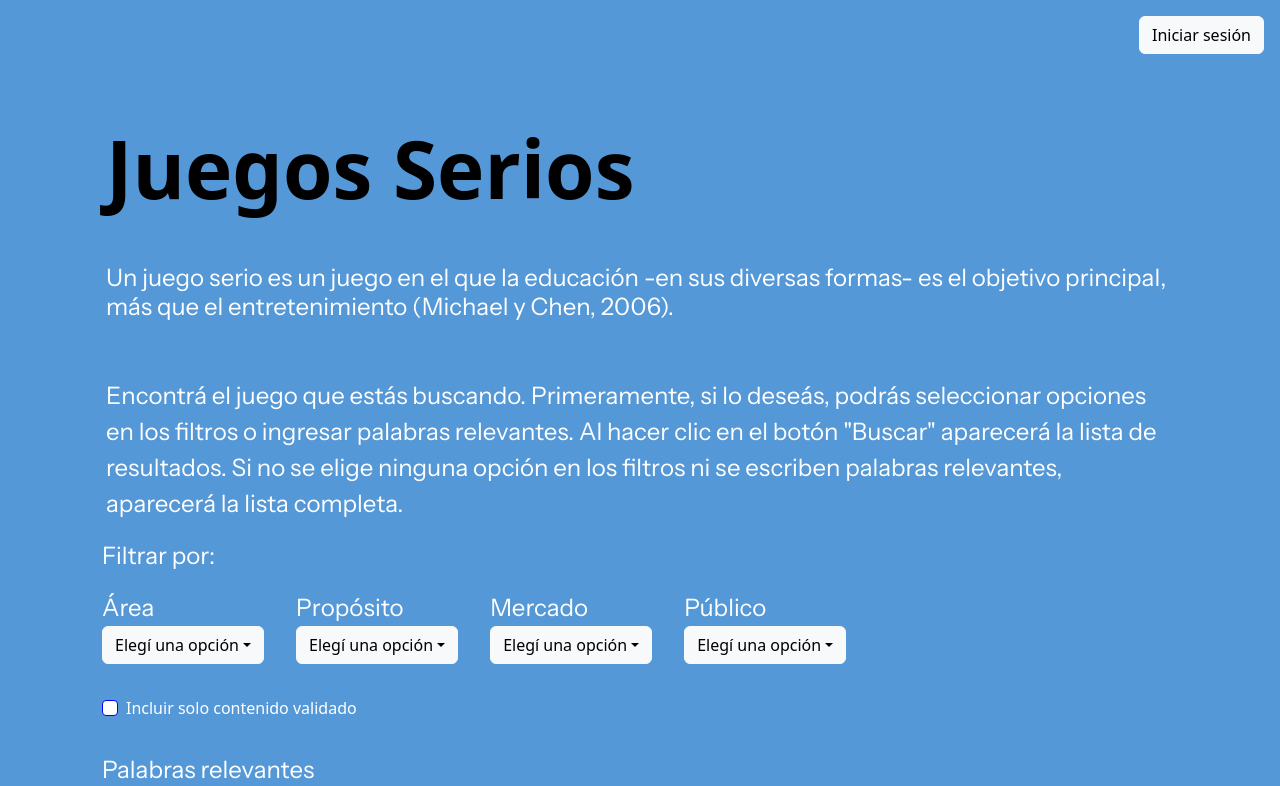
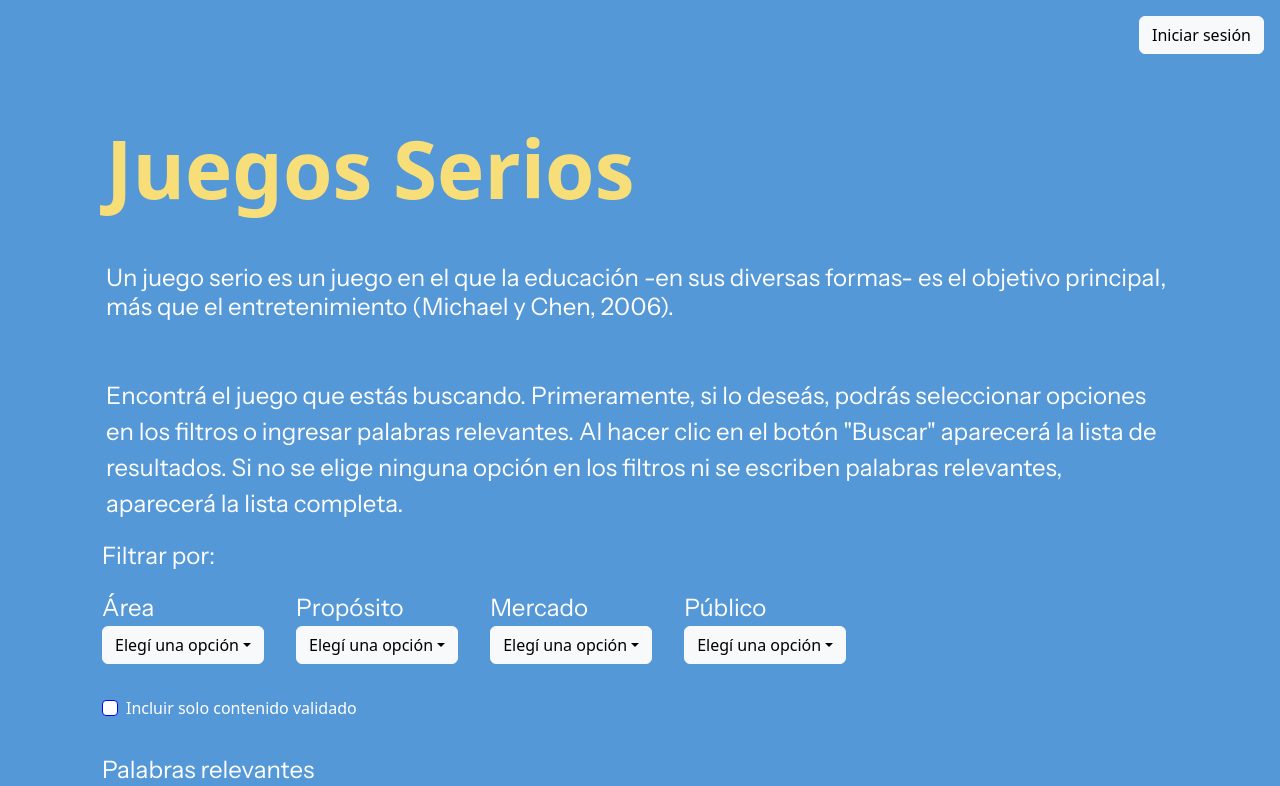
Before and after one commit to charrassebastian/games-catalog-frontend, a React (Vite) app in the folder juegos-serios-frontend/: page / in a window 1280 px wide. Shown: the top 786 px of the page. Built offline with nearby package versions, Linux system fonts and the light colour scheme; a web font is replaced by a local one.

Commit message:
color change

```diff
--- a/juegos-serios-frontend/src/MainSection/MainSection.tsx
+++ b/juegos-serios-frontend/src/MainSection/MainSection.tsx
@@ -24,7 +24,7 @@ export function MainSection({ onSearch, onClear, searchValue, onSearchValueChang
             <div className="container col-xxl-8 px-3 px-md5 " >
                 <div className="row flex-lg-row-reverse align-items-center pt-5">
                     <div className="px-3 px-md5">
-                        <h1 className="dorado display-1 fw-bold text-body-emphasis bs-light lh-1 m-3">Juegos Serios</h1>
+                        <h1 className="dorado display-1 fw-bold bs-light lh-1 m-3">Juegos Serios</h1>
                         <br />
                         <h2 className="introductory-text m-3">Un juego serio es un juego en el que la educación -en&nbsp;sus diversas formas- es el objetivo principal, más que el entretenimiento (Michael y Chen, 2006).</h2>
                         <br />
```
